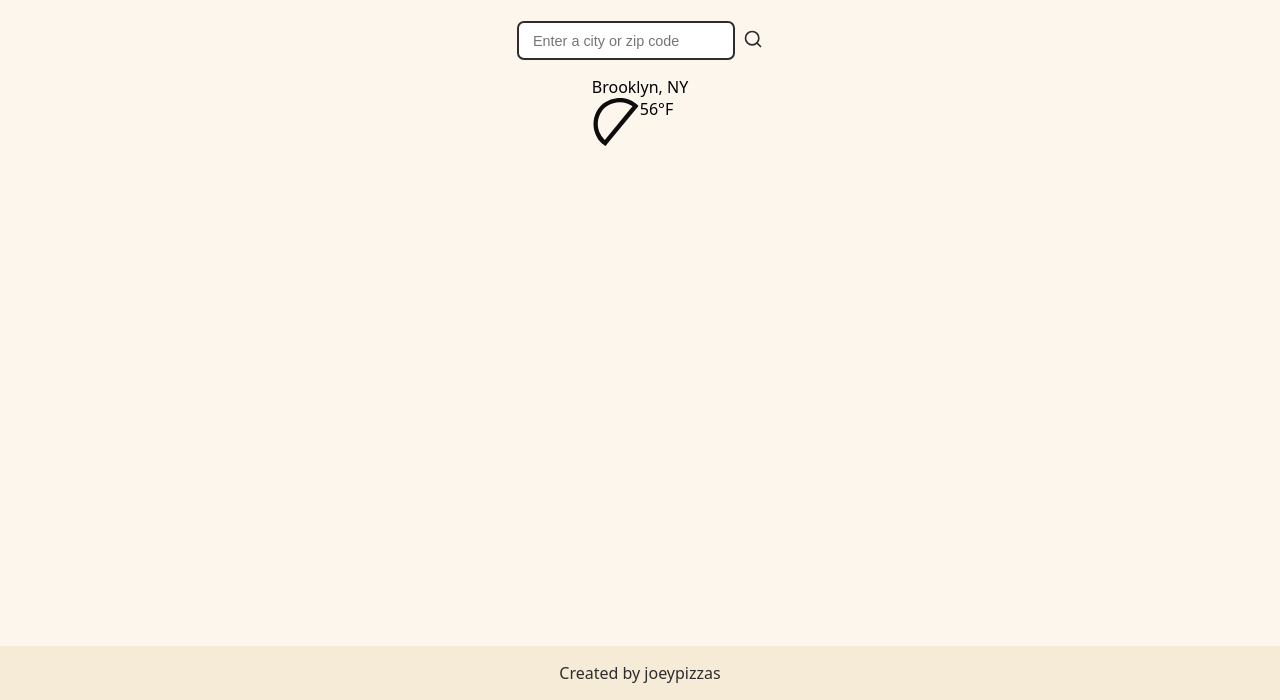
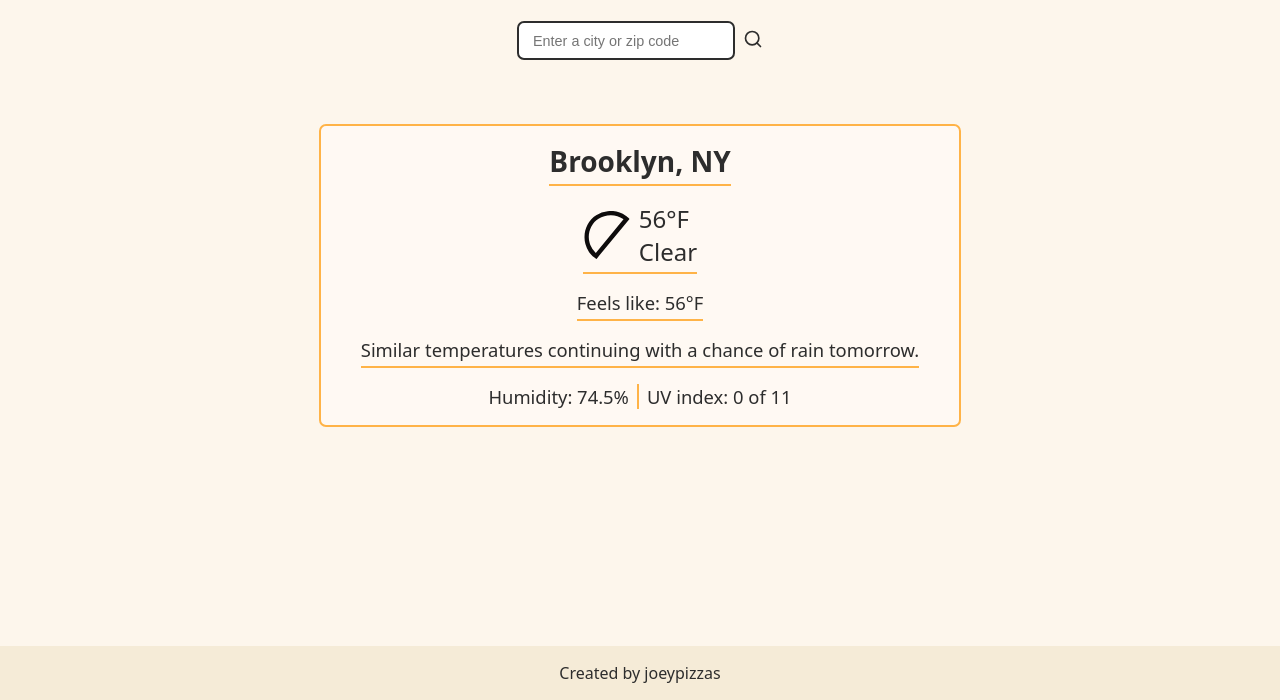
Before and after one commit to joeypizzas/weather-app, a website built with webpack: page src/template.html in a window 1280 px wide. Shown: the part 100-800 px from the top of the page. Built offline with nearby package versions, Linux system fonts and the light colour scheme.

Commit message:
Hardcoded weather data

```diff
--- a/src/style.css
+++ b/src/style.css
@@ -52,7 +52,7 @@ body {
   display: flex;
   flex-direction: column;
   align-items: center;
-  gap: 1rem;
+  gap: 4rem;
 }
 
 form {
@@ -98,15 +98,78 @@ button {
 #weather-card {
   display: flex;
   flex-direction: column;
+  justify-content: center;
+  align-items: center;
+  background-color: var(--card-background);
+  padding: 1rem 2.5rem 1rem 2.5rem;
+  border-radius: 7px;
+  gap: 1rem;
+  border: 2px solid var(--primary-accent);
+}
+
+#card-title {
+  color: var(--primary-text);
+  font-size: 1.75rem;
+  font-weight: 600;
+  border-bottom: 2px solid var(--primary-accent);
+  padding-bottom: 0.25rem;
 }
 
 #icon-and-temp {
   display: flex;
+  align-items: center;
+  gap: 0.5rem;
+  border-bottom: 2px solid var(--primary-accent);
+  padding-bottom: 0.25rem;
 }
 
 img {
   height: 3rem;
   width: 3rem;
+}
+
+#temp-and-conditions {
+  display: flex;
+  flex-direction: column;
+}
+
+#temp,
+#conditions {
+  font-size: 1.5rem;
+  color: var(--primary-text);
+  font-weight: 500;
+}
+
+#weather-data {
+  display: flex;
+  flex-direction: column;
+  justify-content: center;
+  align-items: center;
+  gap: 1rem;
+}
+
+#feels-like,
+#description,
+#humidity,
+#uv {
+  font-size: 1.15rem;
+  color: var(--primary-text);
+}
+
+#feels-like,
+#description {
+  border-bottom: 2px solid var(--primary-accent);
+  padding-bottom: 0.25rem;
+}
+
+#humidity-and-uv {
+  display: flex;
+  gap: 0.5rem;
+}
+
+#humidity {
+  border-right: 2px solid var(--primary-accent);
+  padding-right: 0.5rem;
 }
 
 #footer-container {
@@ -127,5 +190,5 @@ a {
 }
 
 a:hover {
-  color: var(--secondary-accent);
+  color: var(--primary-accent);
 }
--- a/src/template.html
+++ b/src/template.html
@@ -40,9 +40,22 @@
           <div id="card-title">Brooklyn, NY</div>
           <div id="icon-and-temp">
             <img src="./icons/clear-night.svg" alt="clear night" />
-            <div id="temp">56°F</div>
+            <div id="temp-and-conditions">
+              <div id="temp">56°F</div>
+              <div id="conditions">Clear</div>
+              <div></div>
+            </div>
           </div>
-          <div id="weather-data"></div>
+          <div id="weather-data">
+            <div id="feels-like">Feels like: 56°F</div>
+            <div id="description">
+              Similar temperatures continuing with a chance of rain tomorrow.
+            </div>
+            <div id="humidity-and-uv">
+              <div id="humidity">Humidity: 74.5%</div>
+              <div id="uv">UV index: 0 of 11</div>
+            </div>
+          </div>
         </div>
       </div>
       <div id="footer-container">
```
